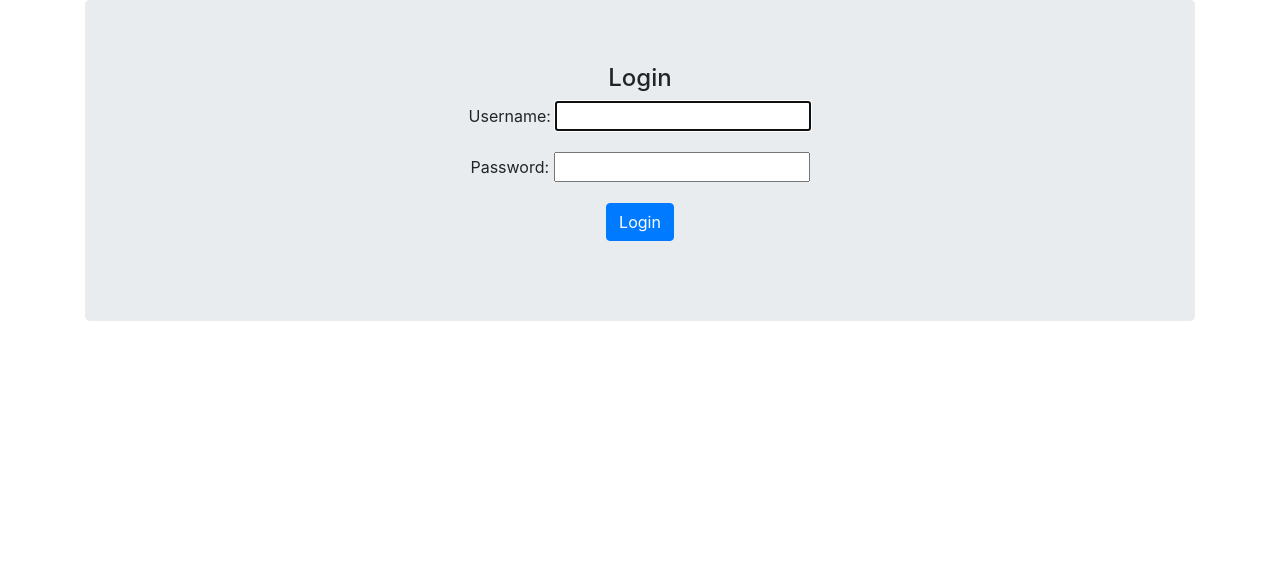
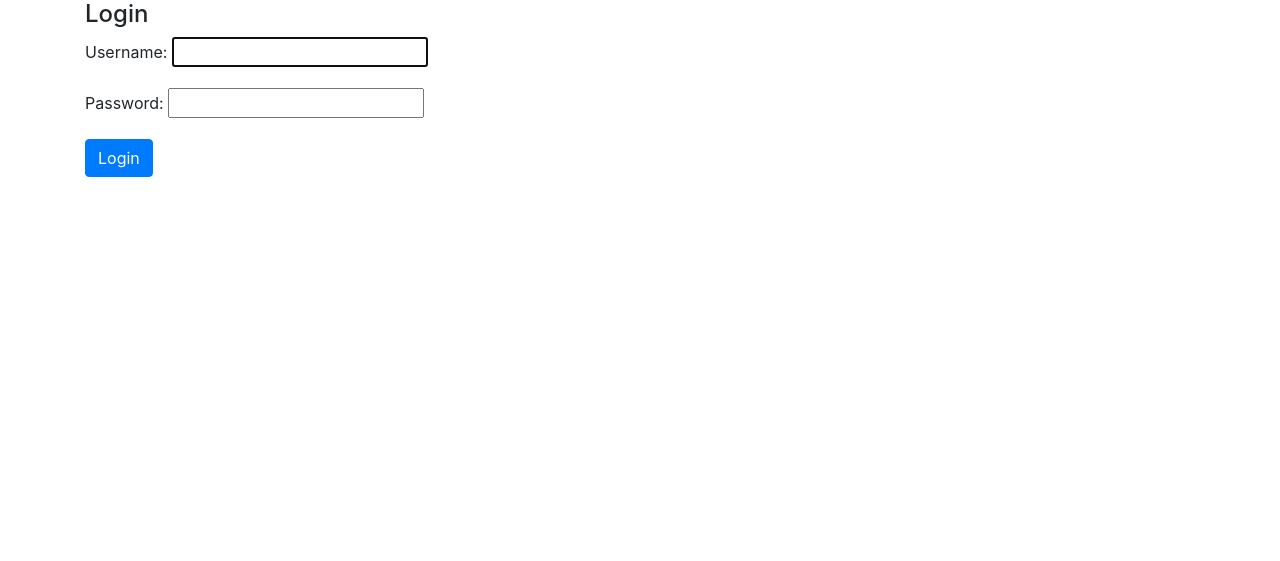
Before and after one commit to Matheus-mVilela/fast-graphic, a Django app: page /login/ in a window 1280 px wide. Shown: the top 561 px of the page. Run offline with Django 3.2, Linux system fonts and the light colour scheme; parts of the project's set-up code (start-up, migrations or seed data) failed here and were passed over; some libraries are stand-ins or nearby versions.

Commit message:
style-login

```diff
--- a/fastgraphic/frontend/templates/registration/login.html
+++ b/fastgraphic/frontend/templates/registration/login.html
@@ -2,10 +2,6 @@
 
 {% block head_style %}
 <style>
-    a.disabled {
-        pointer-events: none;
-        color: #ccc;
-    }
 </style>
 {% endblock %}
 
@@ -13,7 +9,9 @@
 {% endblock %}
 
 {% block content %}
-<div class="jumbotron text-center">
+<div class="row">
+    <div class="col-12">
+        <div class="login-content">
             <form class="form-group" method="post">
                 <h4>Login</h4>
                 {% csrf_token %}
@@ -21,4 +19,7 @@
                 <button class="btn btn-primary" type="submit">Login</button>
             </form>
         </div>
+    </div>
+</div>
+
 {% endblock %}
```
Lines whose indentation alone changed are shown as unchanged.
